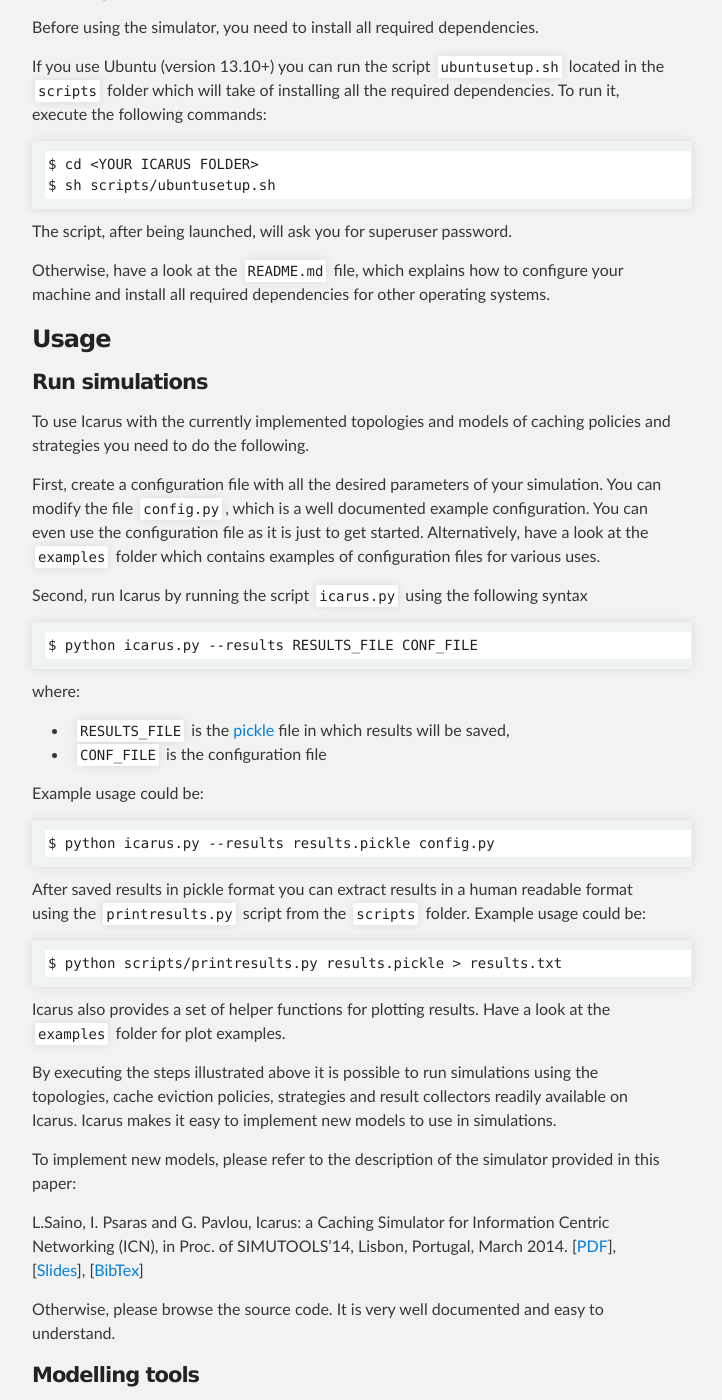
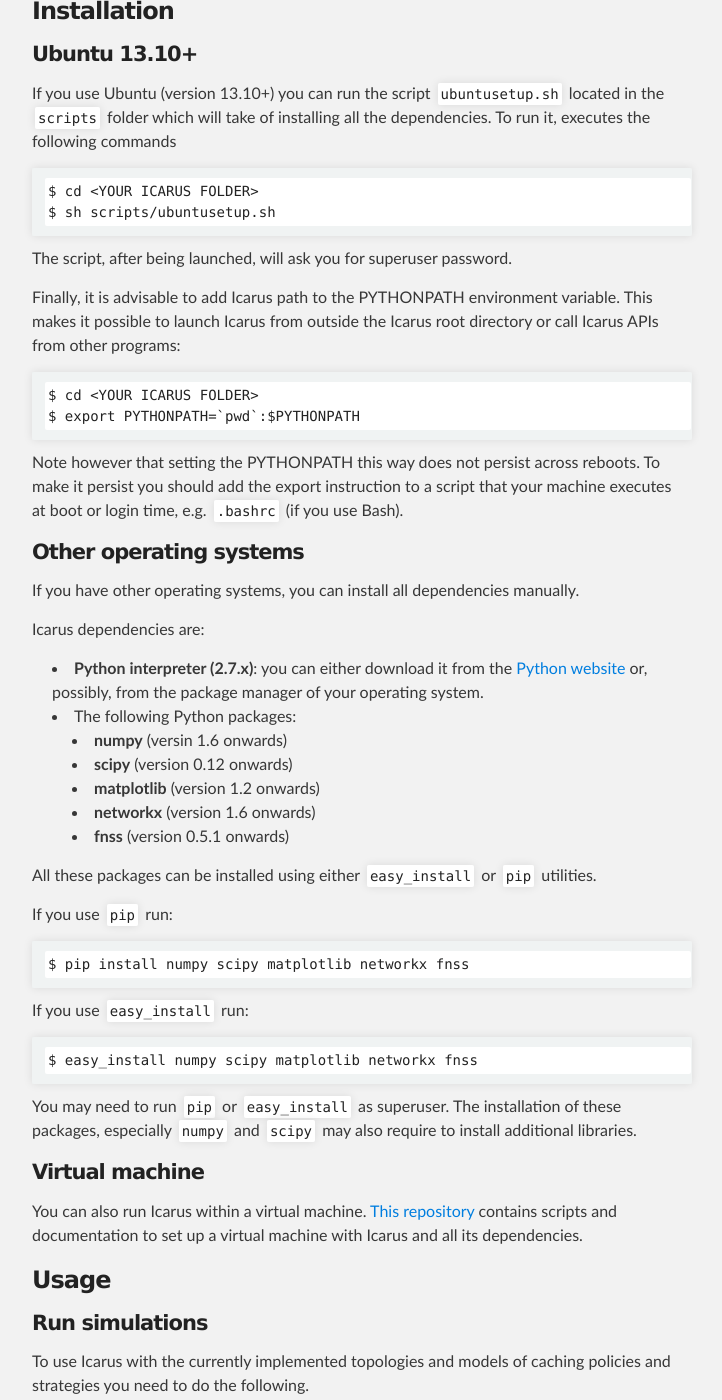
Before and after one commit to icarus-sim/icarus-sim.github.io, a Jekyll site: the page built from index.md, in a window 1280 px wide and 1400 px high, scrolled down 886 px. Shown: the whole window, without its empty margins (288-1010 px from the left). Built offline with Jekyll 4.4.1, drawn with Linux system fonts in a browser that asks for light colours; Markdown is read by kramdown in place of the engine named in the settings; some of the changed text lies outside the part shown.

Commit message:
Update README file
Summary of changes:
 * Fix typos
 * Clarify installation process
 * Mention need of PYTHONPATH setup
 * Add link to Icarus VM

```diff
--- a/index.md
+++ b/index.md
@@ -5,9 +5,13 @@
 tagline: Caching simulator for Information Centric Networking (ICN)
 ---
 
-Icarus is a Python-based simulator for evaluating caching performance in Information Centric Networking (ICN).
+Icarus is a Python-based discrete-event simulator for evaluating caching
+performance in Information Centric Networks (ICN).
 
-Icarus has been designed to be easy to use and very extensible.
+Icarus is not bound to any specific ICN architecture. Its design allows users
+to implement and evalute new caching policies or caching and routing strategy
+with few lines of code.
+
 
 ### Download
 You can download a stable release in a zip or tar.gz format using the links below.
@@ -28,18 +32,54 @@
 
     $ git clone https://github.com/icarus-sim/icarus.git
 
-### Configuration
-Before using the simulator, you need to install all required dependencies.
+### Installation
 
-If you use Ubuntu (version 13.10+) you can run the script `ubuntusetup.sh` located in the `scripts` folder which will take of installing all the required dependencies.
-To run it, execute the following commands:
+#### Ubuntu 13.10+
+If you use Ubuntu (version 13.10+) you can run the script `ubuntusetup.sh`
+located in the `scripts` folder which will take of installing all the
+dependencies. To run it, executes the following commands
 
     $ cd <YOUR ICARUS FOLDER>
     $ sh scripts/ubuntusetup.sh
 
 The script, after being launched, will ask you for superuser password.
 
-Otherwise, have a look at the `README.md` file, which explains how to configure your machine and install all required dependencies for other operating systems.
+Finally, it is advisable to add Icarus path to the PYTHONPATH environment variable. This makes it possible to launch Icarus from outside the Icarus root directory or call Icarus APIs from other programs:
+
+    $ cd <YOUR ICARUS FOLDER>
+    $ export PYTHONPATH=`pwd`:$PYTHONPATH
+
+Note however that setting the PYTHONPATH this way does not persist across reboots. To make it persist you should add the export instruction to a script that your machine executes at boot or login time, e.g. `.bashrc` (if you use Bash).
+
+#### Other operating systems
+If you have other operating systems, you can install all dependencies manually.
+
+Icarus dependencies are:
+
+* **Python interpreter (2.7.x)**: you can either download it
+  from the [Python website](http://www.python.org) or, possibly, from the package
+  manager of your operating system.
+* The following Python packages:
+   * **numpy** (versin 1.6 onwards)
+   * **scipy** (version 0.12 onwards)
+   * **matplotlib** (version 1.2 onwards)
+   * **networkx** (version 1.6 onwards)
+   * **fnss** (version 0.5.1 onwards)
+
+All these packages can be installed using either [`easy_install`](http://pythonhosted.org/setuptools/easy_install.html) or [`pip`](http://www.pip-installer.org/en/latest/) utilities.
+
+If you use `pip` run:
+
+    $ pip install numpy scipy matplotlib networkx fnss
+
+If you use `easy_install` run:
+
+    $ easy_install numpy scipy matplotlib networkx fnss
+
+You may need to run `pip` or `easy_install` as superuser. The installation of these packages, especially `numpy` and `scipy` may also require to install additional libraries.
+
+#### Virtual machine
+You can also run Icarus within a virtual machine. [This repository](https://github.com/icarus-sim/icarus-vm) contains scripts and documentation to set up a virtual machine with Icarus and all its dependencies.
 
 
 ### Usage
```
